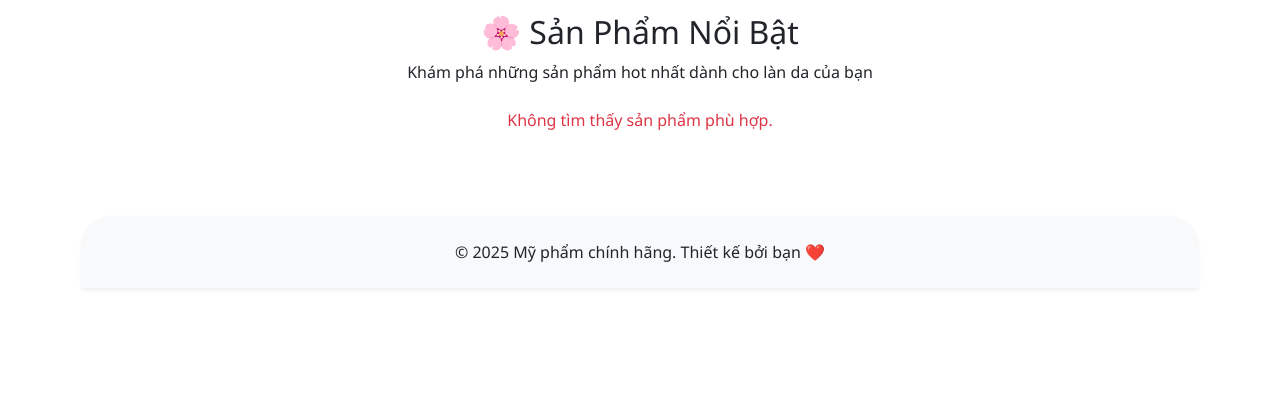
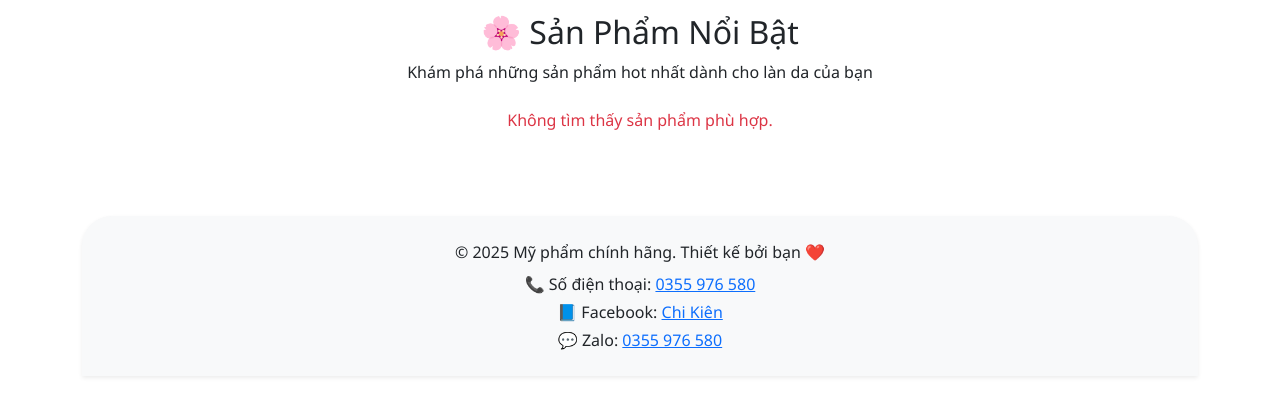
Before and after one commit to chikien123/web-m-ph-m, a PHP site: page /index.php in a window 1280 px wide. Shown: the part 876-1296 px from the top of the page. Before the commit the page ends 1165 px from the top, so only its background shows below. Run offline with PHP 8.4, Linux system fonts and the light colour scheme; data that the repository does not hold is empty; some libraries are stand-ins or nearby versions.

Commit message:
Add files via upload

```diff
--- a/mypham/includes/footer.php
+++ b/mypham/includes/footer.php
@@ -1,5 +1,8 @@
 <footer class="bg-light text-center p-4 mt-5 shadow-sm">
-  <p class="mb-0">© 2025 Mỹ phẩm chính hãng. Thiết kế bởi bạn ❤️</p>
+  <p class="mb-2">© 2025 Mỹ phẩm chính hãng. Thiết kế bởi bạn ❤️</p>
+  <p class="mb-1">📞 Số điện thoại: <a href="tel:0355976580">0355 976 580</a></p>
+  <p class="mb-1">📘 Facebook: <a href="https://www.facebook.com/chi.kien.316839" target="_blank">Chi Kiên</a></p>
+  <p class="mb-0">💬 Zalo: <a href="https://zalo.me/0355976580" target="_blank">0355 976 580</a></p>
 </footer>
 
 <script src="assets/js/bootstrap.bundle.min.js"></script>
```
